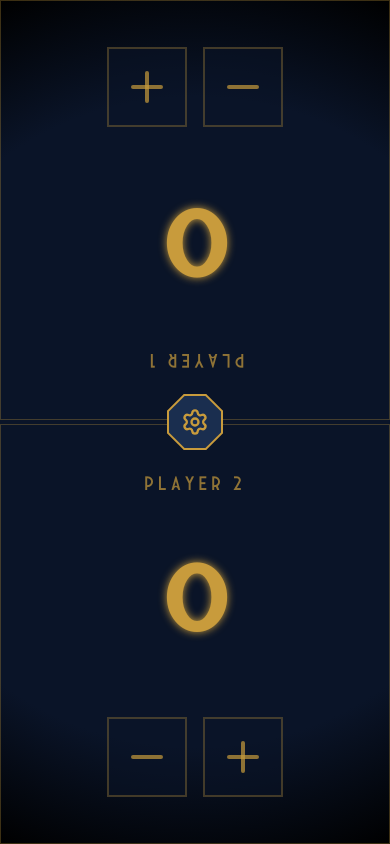
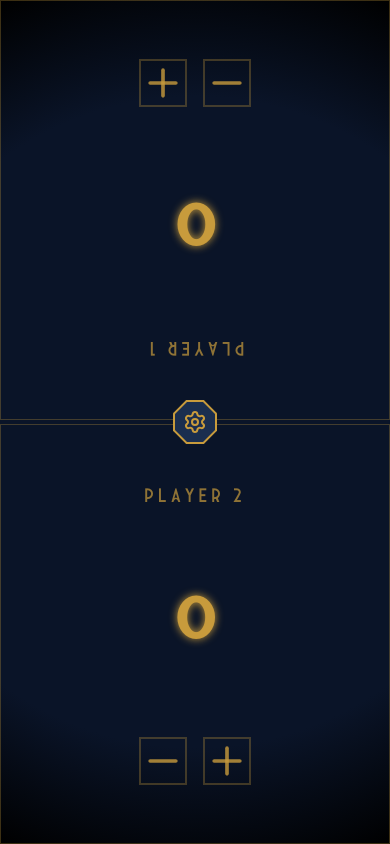
Before and after one commit to MerlinSleeps/runic-counter, a React (Vite) app: page / in a window 390 px wide. Built offline with nearby package versions, Linux system fonts and the light colour scheme; a web font is replaced by a local one.

Commit message:
adjusted size for several new devices

```diff
--- a/src/App.tsx
+++ b/src/App.tsx
@@ -187,17 +187,15 @@ return (
             <AnimatePresence mode="wait">
               <motion.span
                 key={score}
-
                 initial={{ y: 20, opacity: 0 }}
                 animate={{ y: 0, opacity: 1 }}
                 exit={{ y: -20, opacity: 0 }}
                 transition={{ duration: 0.2 }}
-
-                className={`font-arcane font-black text-8xl md:text-9xl ${
-                  score >= 8
-                    ? 'text-hextech-blue text-shadow-glow-blue' // Winning glow
-                    : 'text-arcane-gold text-shadow-glow-gold' // Base score glow
-                }`}
+                className={`player-score ${
+                              score >= 8
+                                ? 'text-hextech-blue text-shadow-glow-blue'
+                                : 'text-arcane-gold text-shadow-glow-gold'
+                            }`}
               >
                 {score}
               </motion.span>
@@ -207,37 +205,30 @@ return (
               {playerRunes[index].map((runeName) => (
                 <img
                   key={runeName}
-                  src={RUNE_DATA[runeName as keyof typeof RUNE_DATA].icon}
+                  src={RUNE_DATA[runeName as RuneName].icon}
                   alt={runeName}
-                  className={`w-8 h-8 rounded-md ${RUNE_DATA[runeName as keyof typeof RUNE_DATA].glow}`}
+                  className={`w-8 h-8 rounded-md ${RUNE_DATA[runeName as RuneName].glow}`}
                 />
               ))}
             </div>
 
-            <div className="flex gap-4 md:gap-8">
+            <div className="flex gap-4 md:gap-8 landscape:gap-2">
               <button
                 onClick={() => handleDecrement(index)}
-                className="w-20 h-20 md:w-24 md:h-24 flex items-center justify-center
-                          clip-[polygon(0%_15%,_15%_0%,_85%_0%,_100%_15%,_100%_85%,_85%_100%,_15%_100%,_0%_85%)]
-                          bg-arcane-dark/50 text-arcane-gold/70 border-2 border-arcane-gold/30
-                          hover:bg-arcane-dark hover:border-arcane-gold/70 transition-all duration-200
-                          active:transform active:scale-90"
+                className="player-button"
                 aria-label={`Decrement Player ${index + 1} score`}
               >
-                <Minus size={48} />
+              <Minus className="player-button-icon" />
               </button>
 
               <button
                 onClick={() => handleIncrement(index)}
-                className="w-20 h-20 md:w-24 md:h-24 flex items-center justify-center
-                          clip-[polygon(0%_15%,_15%_0%,_85%_0%,_100%_15%,_100%_85%,_85%_100%,_15%_100%,_0%_85%)]
-                          bg-arcane-dark/50 text-arcane-gold/70 border-2 border-arcane-gold/30
-                          hover:bg-arcane-dark hover:border-arcane-gold/70 transition-all duration-200
-                          active:transform active:scale-90"
+                className="player-button"
                 aria-label={`Increment Player ${index + 1} score`}
               >
-                <Plus size={48} />
+              <Plus className="player-button-icon" />
               </button>
+
             </div>
           </div>
         ))}
@@ -255,17 +246,14 @@ return (
                    }`}>
         <button
           onClick={() => setShowSettings(true)}
-          className={`p-3
-                     bg-arcane-plate
-                     btn-octagon
-                     transition-all duration-200
+          className={`settings-button
                      ${isGameInWinningState
                        ? 'text-hextech-blue'
                        : 'text-arcane-gold hover:text-hextech-blue'
                      }`}
           aria-label="Open Settings"
         >
-          <Settings size={28} />
+          <Settings className='settings-button-icon' />
         </button>
       </div>
 
@@ -351,14 +339,8 @@ return (
               </button>
             </div>
 
-{/* --- Modal Body (Hex Grid) --- */}
-            <div className="p-5">
-              <label className="block text-center text-sm font-medium text-arcane-gold mb-4">
-                Select exactly 2 runes:
-              </label>
+            <div className="p-5 landscape:p-1">
 
-              {/* This is the helper function for a single Rune Button */}
-              {/* We define it here so we don't repeat code 6 times */}
               {showRuneModalFor !== null && (() => {
                 const runesForThisPlayer = playerRunes[showRuneModalFor];
                 const canSelect = runesForThisPlayer.length < 2;
--- a/src/index.css
+++ b/src/index.css
@@ -1,3 +1,8 @@
+@tailwind base;
+@tailwind components;
+@tailwind utilities;
+@tailwind variants;
+
 @font-face {
   font-family: 'Arcane Nine';
   src: url('/fonts/ArcaneNine-Modded.otf') format('opentype');
@@ -5,18 +10,87 @@
   font-style: normal;
 }
 
-.btn-octagon {
-  clip-path: polygon(30% 0%, 70% 0%, 100% 30%, 100% 70%, 70% 100%, 30% 100%, 0% 70%, 0% 30%);
-}
 
-body {
+@layer components {
+  body {
   background-color: #0A1428;
   background-image: radial-gradient(circle at center, #1A2E4F 30%, #0A1428 100%);
 }
+  /* --- 1. Player Score Text --- */
+  .player-score {
+    @apply font-arcane font-black transition-all duration-300;
+    /* Default (Small Phone) */
+    @apply text-6xl;
+    /* Small Phone - Landscape */
+    @apply landscape:text-5xl;
+    /* Tablet (md) & up */
+    @apply md:text-8xl;
+    /* Desktop (lg) & up */
+    @apply lg:text-9xl;
+  }
 
+  /* --- 2. Player +/- Buttons --- */
+  .player-button {
+    /* Default (Small Phone) */
+    @apply w-12 h-12
+    /* Small Phone - Landscape */
+    landscape:w-16 landscape:h-16
+    /* Tablet (md) & up */
+    md:w-20 md:h-20 md:border-2
+    /* Desktop (lg) & up */
+    lg:w-32 lg:h-32
+    landscape:lg:w-32 landscape:lg:h-32
+    landscape:lg:border-4
 
+    /* --- Shared styles for the button --- */
+    flex items-center justify-center
+    landscape:border-0 landscape:bg-transparent
+    bg-transparent text-arcane-gold/80 border-2 border-arcane-gold/30
+    hover:text-hextech-blue hover:border-arcane-gold/70 transition-all duration-200
+    active:transform active:scale-90;
+  }
 
-@tailwind base;
-@tailwind components;
-@tailwind utilities;
-@tailwind variants;
+  /* --- 3. Player +/- Button Icons --- */
+  .player-button-icon {
+    /* Default (Small Phone) */
+    @apply size-12
+    /* Small Phone - Landscape */
+    landscape:w-7 landscape:h-7 landscape:border-0 landscape:bg-transparent
+    /* Tablet (md) & up */
+    md:w-12 md:h-12;
+  }
+
+  /* --- 4. Settings Button (Inner Plate) --- */
+  .settings-button {
+    /* Default (Small Phone) */
+    @apply p-2;
+    /* Tablet (md) & up */
+    @apply md:p-3;
+    /* --- Shared styles for the button --- */
+    @apply bg-arcane-plate btn-octagon transition-all duration-200;
+  }
+
+  /* --- 5. Settings Button Icon --- */
+  .settings-icon {
+    /* Default (Small Phone) */
+    @apply w-5 h-5;
+    /* Tablet (md) & up */
+    @apply md:w-7 md:h-7;
+  }
+
+  .btn-octagon {
+    clip-path: polygon(30% 0%, 70% 0%, 100% 30%, 100% 70%, 70% 100%, 30% 100%, 0% 70%, 0% 30%);
+  }
+
+  @media (max-height: 450px) {
+  .player-score {
+    @apply text-5xl;
+  }
+  .player-button {
+    @apply w-14 h-14 border-0;
+  }
+  .player-button-icon {
+    @apply w-7 h-7;
+  }
+}
+}
```
